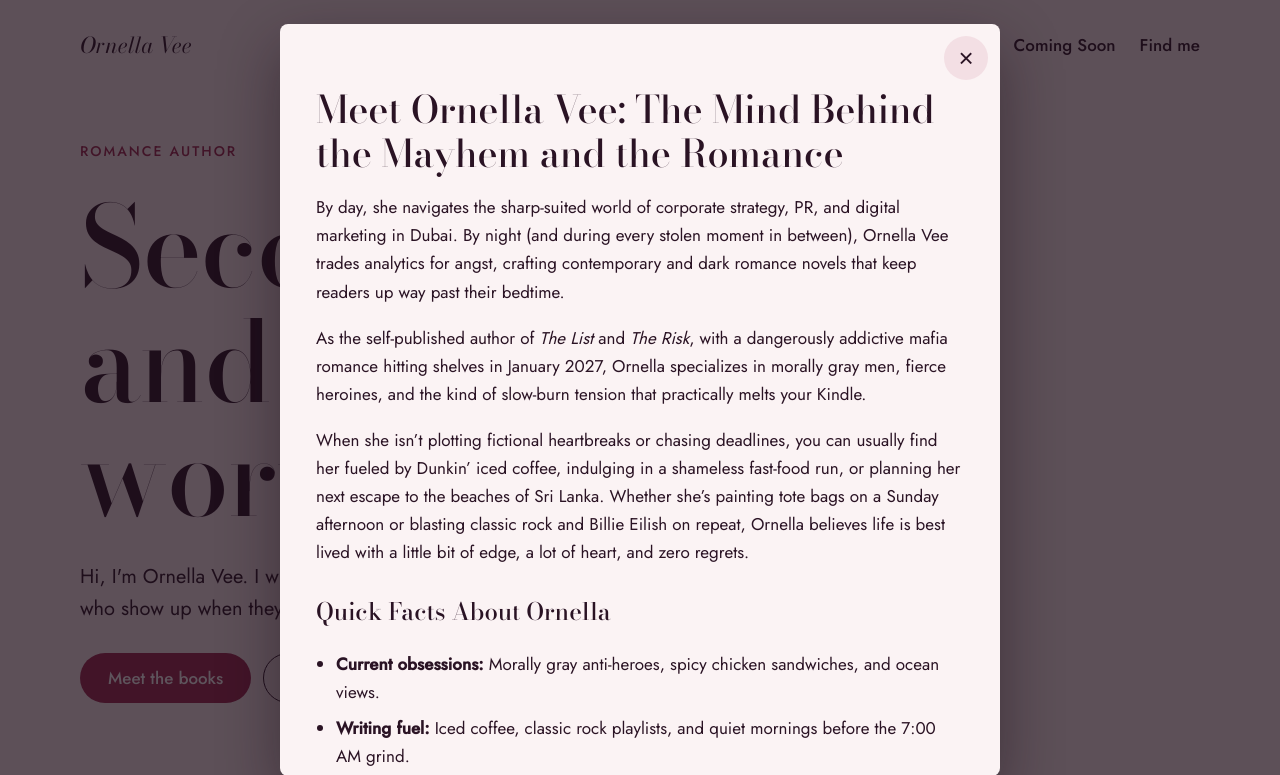
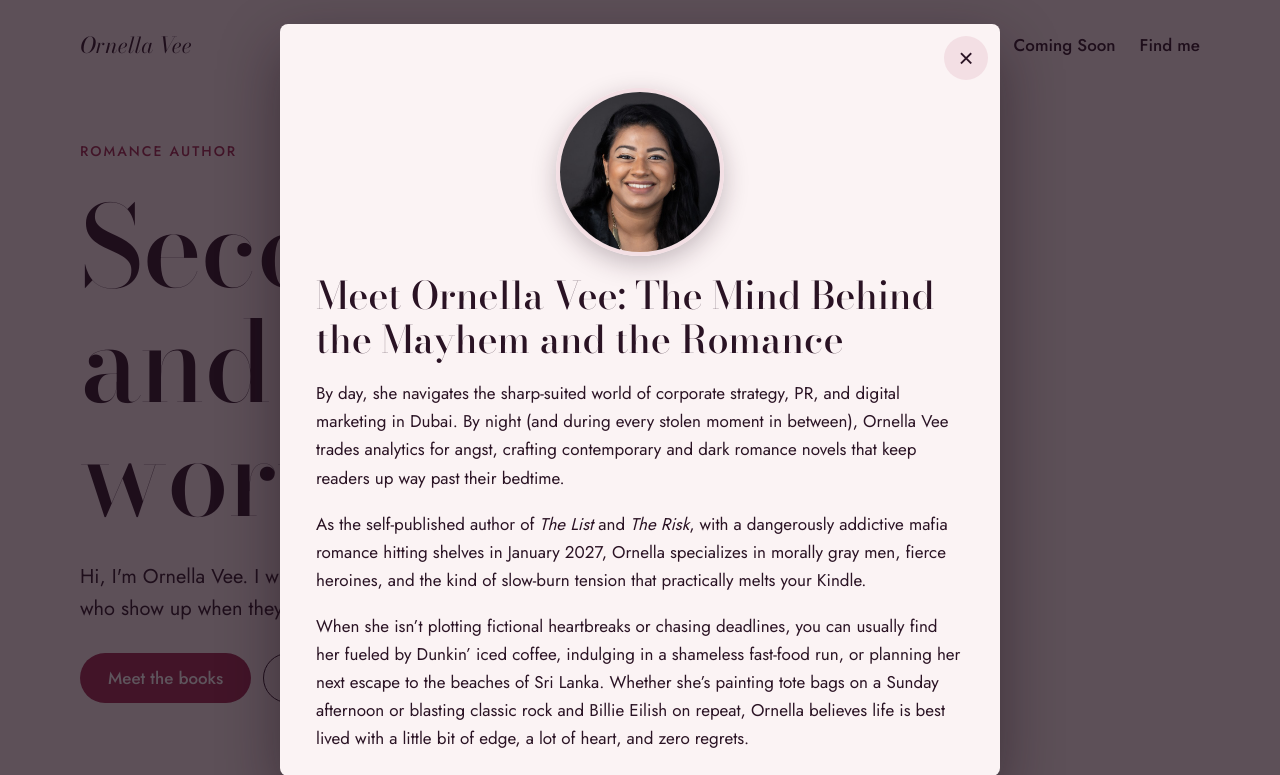
Before and after one commit to AuthorOrnellaVee/ornella-vee-site, a plain HTML site: page index.html in a window 1280 px wide. Both pictures are taken after a click on the button "Meet Ornella Vee". Shown: the top 775 px of the page. Drawn offline with nearby package versions, Linux system fonts and the light colour scheme.

Commit message:
Add portrait to the Meet Ornella Vee pop-up
Co-Authored-By: Claude Sonnet 5.5 <noreply@anthropic.com>
Claude-Session: https://claude.ai/code/session_01BxnsQbRBh7qYi97RmckCNr

```diff
--- a/index.html
+++ b/index.html
@@ -162,6 +162,7 @@ dialog.bio::backdrop{background:rgba(27,12,23,0.7)}
 <dialog class="bio" id="bio-dialog" aria-labelledby="bio-title">
 <button type="button" class="bio-close" data-close-bio aria-label="Close">&times;</button>
 <div class="bio-inner">
+<img src="images/ornella-vee.jpg" alt="Portrait of Ornella Vee" width="160" height="160" style="align-self:center;width:160px;height:160px;border-radius:50%;object-fit:cover;border:4px solid #F3DFE4;box-shadow:0 8px 24px rgba(42,19,36,0.25)">
 <h2 id="bio-title" style="margin:0;font-family:'Bodoni Moda',Georgia,serif;font-weight:500;font-size:clamp(28px,4vw,38px);line-height:1.15;text-wrap:balance">Meet Ornella Vee: The Mind Behind the Mayhem and the Romance</h2>
 <p>By day, she navigates the sharp-suited world of corporate strategy, PR, and digital marketing in Dubai. By night (and during every stolen moment in between), Ornella Vee trades analytics for angst, crafting contemporary and dark romance novels that keep readers up way past their bedtime.</p>
 <p>As the self-published author of <em>The List</em> and <em>The Risk</em>, with a dangerously addictive mafia romance hitting shelves in January 2027, Ornella specializes in morally gray men, fierce heroines, and the kind of slow-burn tension that practically melts your Kindle.</p>
```
Also changed, not shown: images/ornella-vee.jpg (added).
